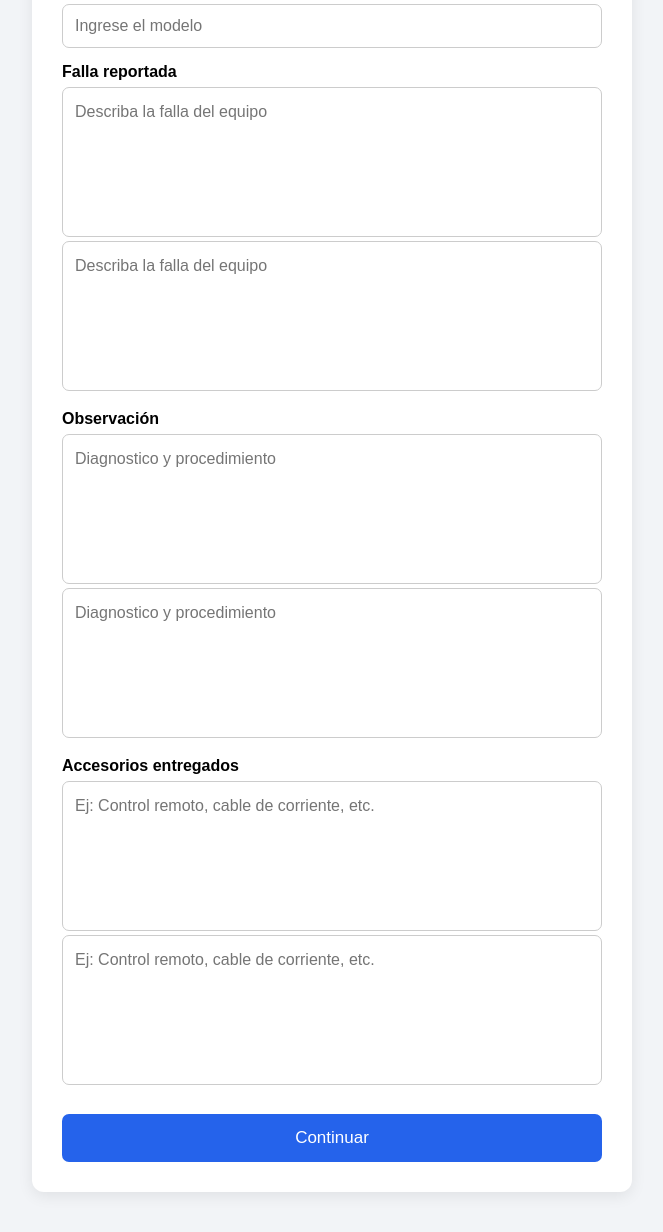
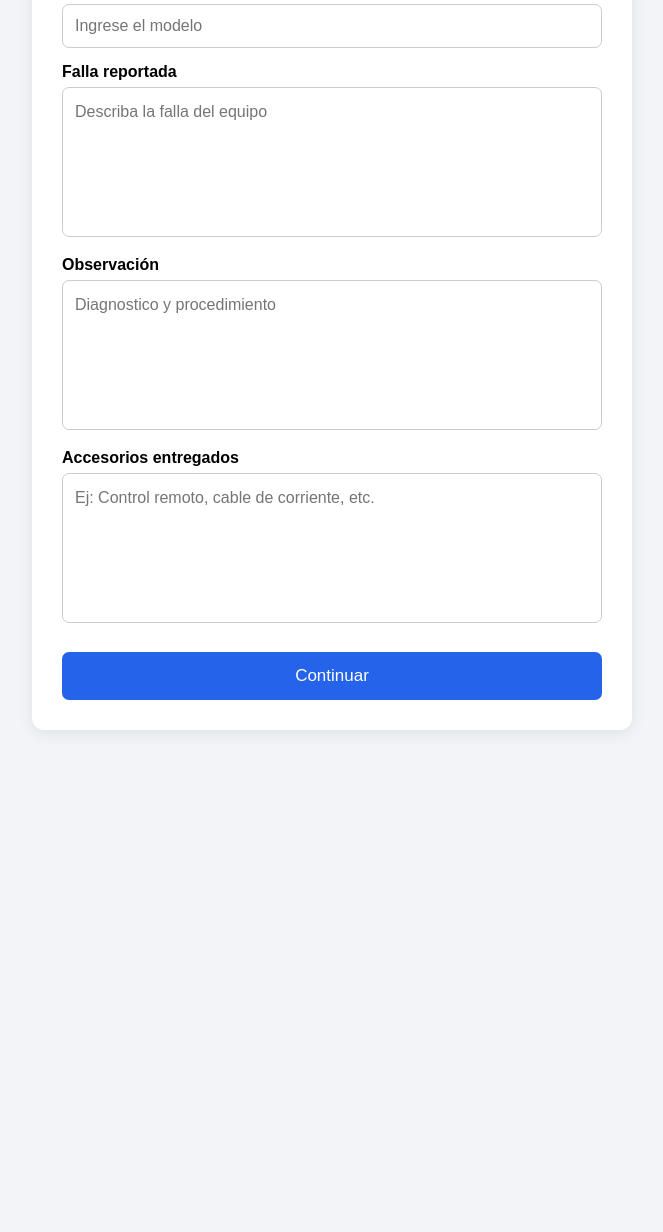
Before and after one commit to sdaudioelectronic-del/servicio-tecnico-web, a Flask app: page / in a window 1280 px wide. Shown: the part 667-1899 px from the top of the page, without its empty margins (308-971 px from the left). After the commit the page ends 1398 px from the top, so only its background shows below. Run offline with Flask 3, Linux system fonts and the light colour scheme.

Commit message:
modificacion formularios

```diff
--- a/templates/formulario.html
+++ b/templates/formulario.html
@@ -44,16 +44,13 @@
             <input type="text" name="modelo" placeholder="Ingrese el modelo" autocomplete="off">
 
             <label>Falla reportada</label>
-            <textarea name="falla" placeholder="Describa la falla del equipo"></textarea>
             <textarea name="falla" placeholder="Describa la falla del equipo" autocomplete="off"></textarea>
 
 
             <label>Observación</label>
-            <textarea name="observacion" placeholder="Diagnostico y procedimiento"></textarea>
             <textarea name="observacion" placeholder="Diagnostico y procedimiento" autocomplete="off"></textarea>
 
             <label>Accesorios entregados</label>
-            <textarea name="accesorios" placeholder="Ej: Control remoto, cable de corriente, etc."></textarea>
             <textarea name="accesorios" placeholder="Ej: Control remoto, cable de corriente, etc." autocomplete="off"></textarea>
 
 
```
